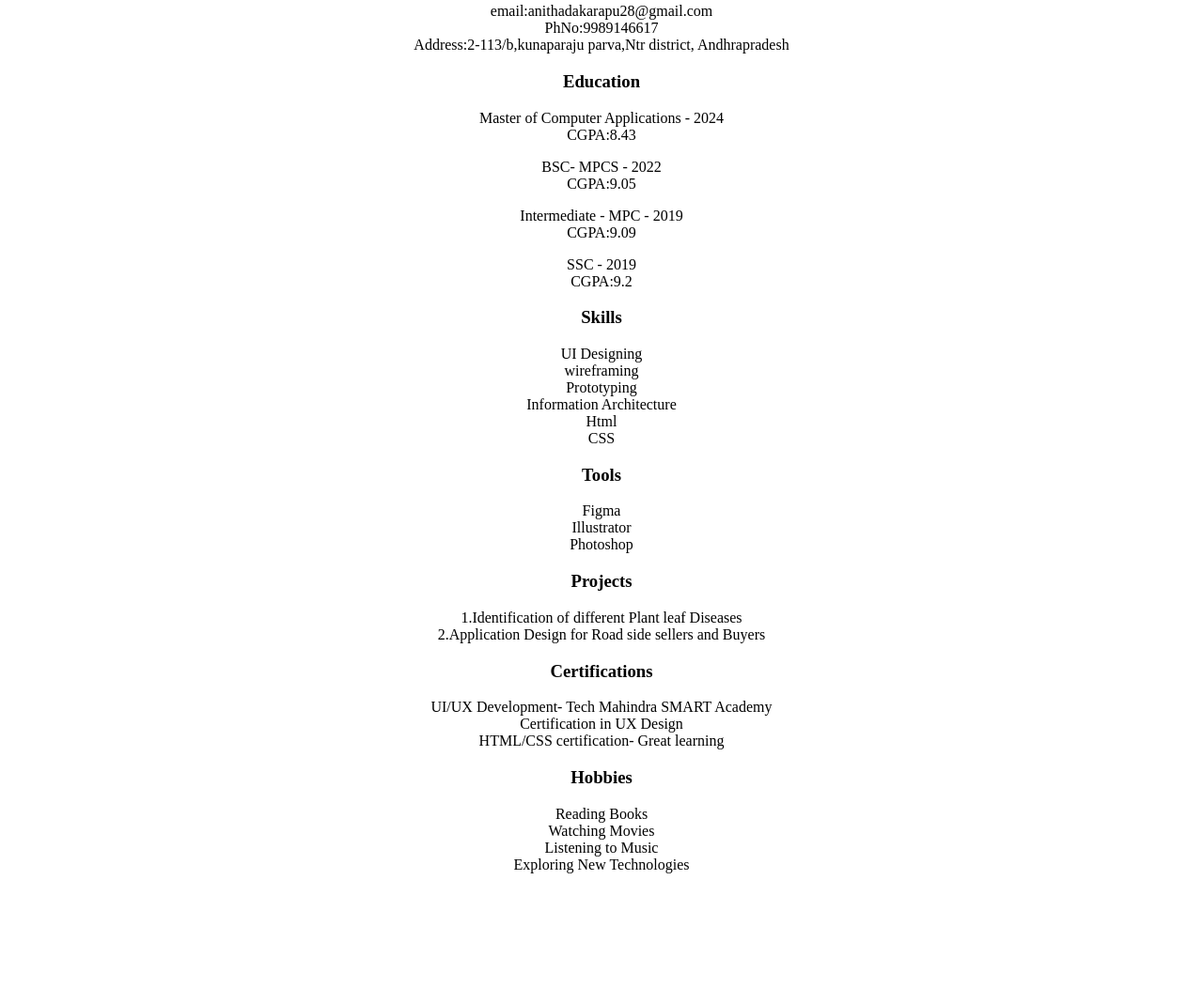
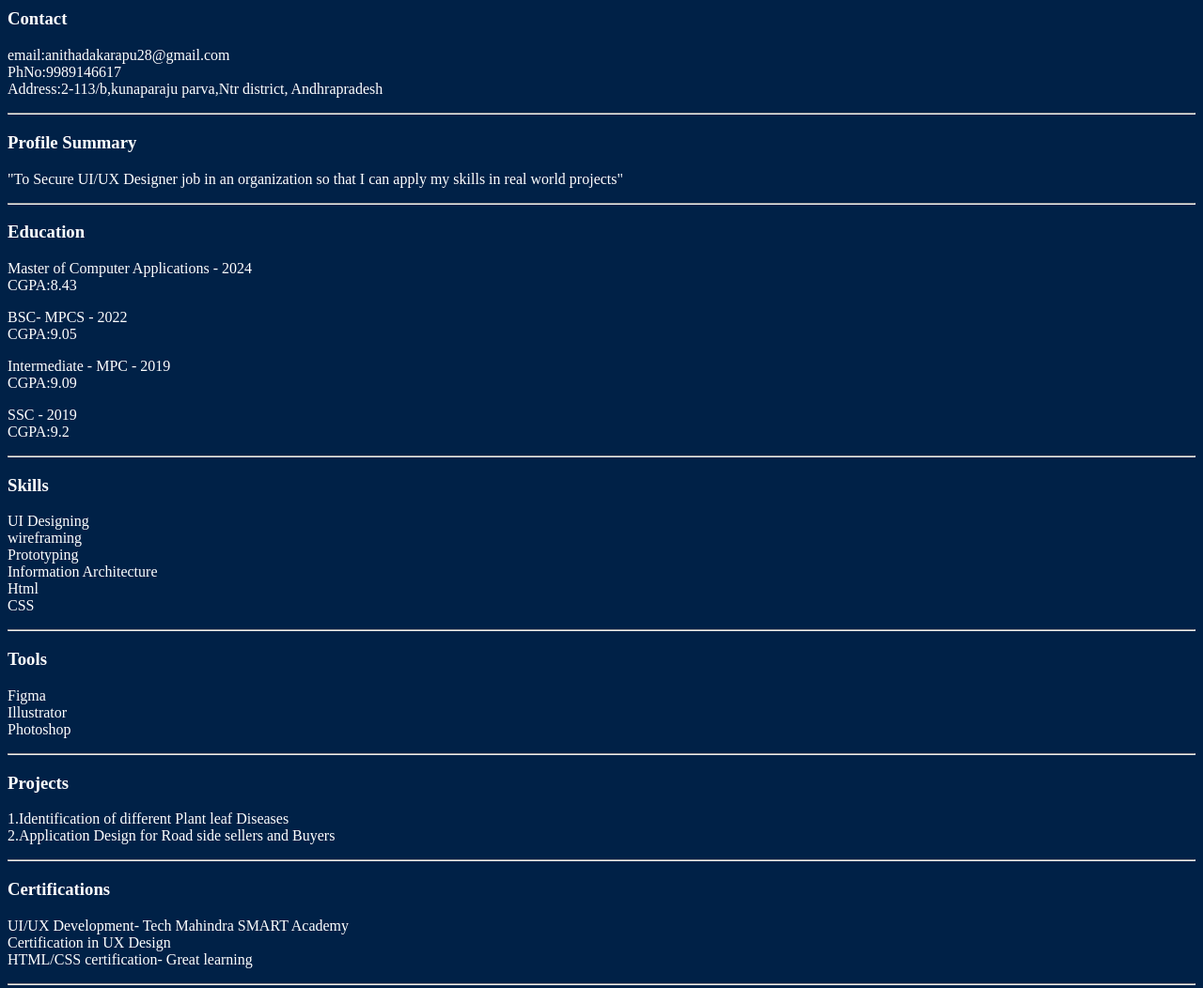
Before and after one commit to Anitha387/UI-UX-Coding, a plain HTML site: page index.html in a window 1280 px wide. Shown: the part 305-1357 px from the top of the page at 94% size. Before the commit the page ends 1243 px from the top, so only its background shows below. Drawn offline with Linux system fonts and the light colour scheme.

Commit message:
Add files via upload

```diff
--- a/index.html
+++ b/index.html
@@ -6,13 +6,16 @@ height:200px;
 width:200px;
 }</style>
 </head>
-<body>
-<center><img src="C:\Users\Sukanya\Desktop\profile pic.jpg">
+<body bgcolor="#002147"; text="white";>
+<center><h2>RESUME</H2></center>
+<img src="C:\Users\Sukanya\Desktop\profile pic.jpg">
 <h3>Anitha Dakarapu</h3>
 <h3>Contact</h3>
 <p>email:anithadakarapu28@gmail.com<br>
 PhNo:9989146617<br>
-Address:2-113/b,kunaparaju parva,Ntr district, Andhrapradesh</p>
+Address:2-113/b,kunaparaju parva,Ntr district, Andhrapradesh</p><hr>
+<h3>Profile Summary</h3>
+<p>"To Secure UI/UX Designer job in an organization so that I can apply my skills in real world projects"</p><hr>
 <h3>Education</h3>
 <p>Master of Computer Applications - 2024<br>
 CGPA:8.43</p>
@@ -21,27 +24,26 @@ CGPA:9.05</p>
 <p>Intermediate - MPC - 2019<br>
 CGPA:9.09</p>
 <p>SSC - 2019<br>
-CGPA:9.2</p>
+CGPA:9.2</p><hr>
 <h3>Skills</h3>
 <p>UI Designing<br>
 wireframing<br>
 Prototyping<br>
 Information Architecture<br>
-Html<br>CSS</p>
+Html<br>CSS</p><hr>
 <h3>Tools</h3>
 Figma<br>
-Illustrator<br>Photoshop<br></p>
+Illustrator<br>Photoshop<br></p><hr>
 <H3>Projects</h3><p>
 1.Identification of different Plant leaf Diseases<br>
-2.Application Design for Road side sellers and Buyers</p>
+2.Application Design for Road side sellers and Buyers</p><hr>
 <h3>Certifications</h3>
 <p>UI/UX Development- Tech Mahindra SMART Academy<br>
 Certification in UX Design<br>
-HTML/CSS certification- Great learning<br></p>
+HTML/CSS certification- Great learning<br></p><hr>
 <h3>Hobbies</h3>
 Reading Books<br>
 Watching Movies<br>
 Listening to Music<br>
 Exploring New Technologies<br>
-</center>
 </body>
```
